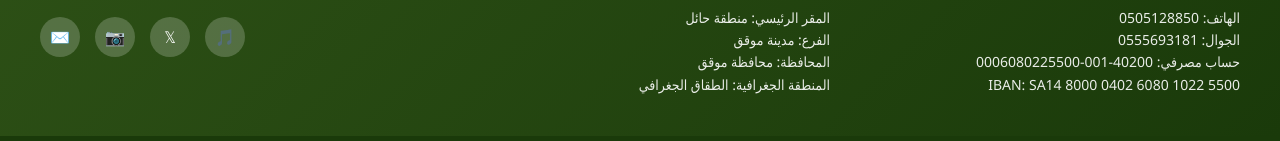
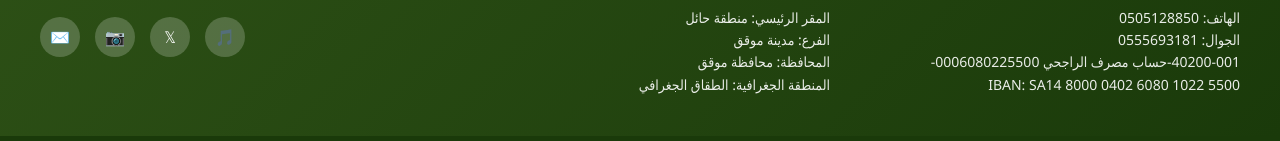
Before and after one commit to norasmwqq/association, a plain HTML site: page index.html in a window 1280 px wide. Shown: the part 1028-1169 px from the top of the page. Drawn offline with Linux system fonts and the light colour scheme.

Commit message:
Update index.html

```diff
--- a/index.html
+++ b/index.html
@@ -312,7 +312,7 @@
                 <h4>📞 جهات الاتصال</h4>
                 <p>الهاتف: 0505128850</p>
                 <p>الجوال: 0555693181</p>
-                <p>حساب مصرفي: 40200-001-0006080225500</p>
+                <p>40200-001-حساب مصرف الراجحي 0006080225500-</p>
                 <p>IBAN: SA14 8000 0402 6080 1022 5500</p>
             </div>
             <div class="contact-item">
```
